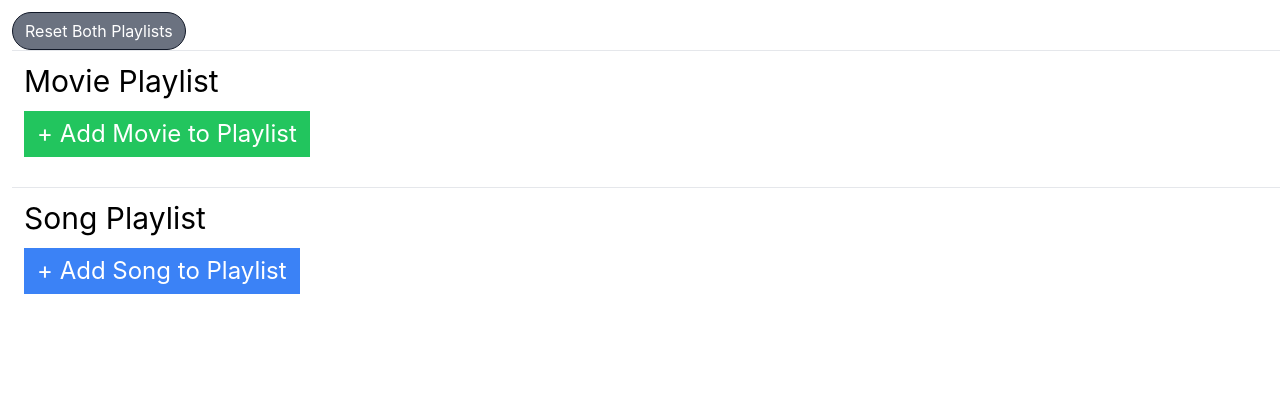
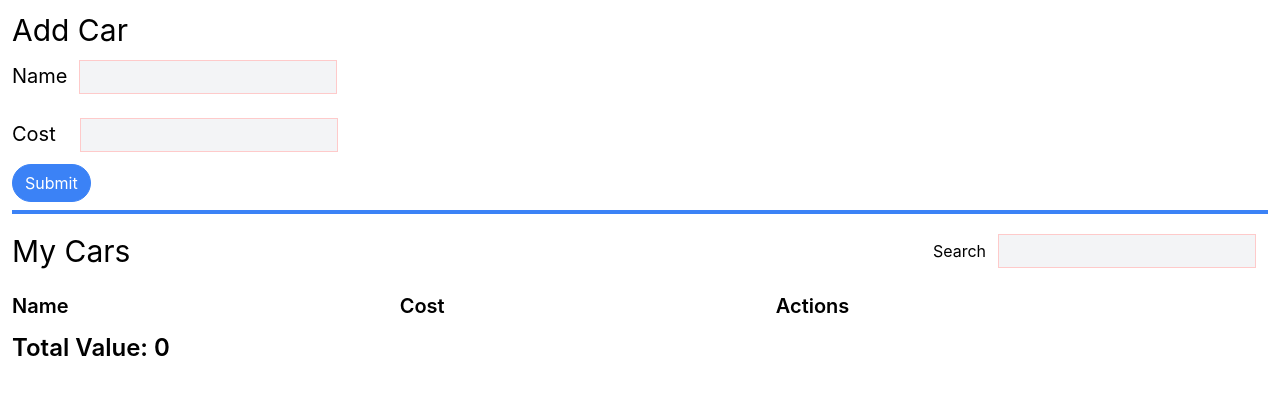
Before and after one commit to chhandanbanerjee100/React-Projects, a React (Create React App) app: page / in a window 1280 px wide. Shown: the top 394 px of the page. Built offline with nearby package versions, Linux system fonts and the light colour scheme.

Commit message:
Redux Project-II

```diff
--- a/src/App.js
+++ b/src/App.js
@@ -1,7 +1,8 @@
 import './App.css';
 
 // import Index from './components/third_project/Index';
-import Index from './components/redux/Index';
+// import Index from './components/redux/Index';
+import Index from './components/redux-II/Index';
 
 function App() {
   return (
@@ -9,7 +10,8 @@ function App() {
       {/* <Api_Project /> */}
       {/* <BookProject /> */}
       {/* <Index /> 3rd Project */}
-      <Index /> {/* Redux Project */}
+      {/* <Index /> Redux Project */}
+      <Index />
     </div>
   );
 }
--- /dev/null
+++ b/src/components/redux-II/Index.js
@@ -0,0 +1,50 @@
+import CarForm from "./atoms/CarForm";
+import CarList from "./atoms/CarList";
+import CarSearch from "./atoms/CarSearch";
+import CarValue from "./atoms/CarValue";
+function Index() {
+  return (
+    <div className="m-3" >
+      <CarForm />
+      <CarSearch />
+      <CarList />
+      <CarValue />
+    </div>
+  )
+}
+
+export default Index
+
+/*
+Redux Store Design
+  1. Identify what state exists in the app
+  2. Identify How it changes over time
+  3. Group together common pieces of state
+  4. Create a Slice for each group
+States We Need
+  1. name
+  2. cost
+  3. searchTerm
+  4. cars
+Redux Design
+  1. changeName
+  2. changeCost
+  3. changeSearchTerm
+  4. addCar
+  5. removeCar
+Slice Design
+  1. Generally implemented after looking for common things
+
+State Related to CRUD
+  1. name
+  2. cost
+  3. changeName
+  4. changeCost
+
+State related to Listing Cars
+  1. searchTerm
+  2. cars
+  3. changeSearchTerm
+  4. addCar
+  5. removeCar
+*/
--- /dev/null
+++ b/src/components/redux-II/atoms/CarForm.js
@@ -0,0 +1,61 @@
+import { useDispatch, useSelector } from "react-redux";
+import { changeName, changeCost, addCar } from "../store/Index";
+import Button from "../../third_project/atoms/Button";
+// import { useState } from "react";
+
+function CarForm() {
+  // const [name, setName] = useState("");
+  const dispatch = useDispatch();
+  const { name, cost } = useSelector((state)=> {
+    return {
+      name: state.form.name,
+      cost: state.form.cost
+    }
+  })
+  const handleNameChange = (event)=> {
+    // console.log(event.target.value)
+    dispatch(changeName(event.target.value));
+  };
+
+  const handleCostChange = (event)=> {
+    const carCost = parseInt(event.target.value) || 0;
+    dispatch(changeCost(carCost));
+  };
+
+  const handleSubmit = (event) => {
+    event.preventDefault();
+    // console.log(name, cost);
+    dispatch(addCar({
+      name, cost
+    }))
+  }
+
+  return (
+    <div>
+      <h4 className="text-3xl">Add Car</h4>
+      <form onSubmit={handleSubmit}>
+        <label className="text-xl" htmlFor="">Name</label>
+        <input
+          type="text"
+          className="mx-3 bg-gray-100 border border-red-200 my-3 p-1"
+          onChange={handleNameChange}
+          value={name}
+        />
+        <br />
+        <label className="text-xl" htmlFor="">Cost</label>
+        <input
+          type="number"
+          className="mx-3 bg-gray-100 border border-red-200 my-3 ml-6 p-1"
+          onChange={handleCostChange}
+          value={cost || ""}
+        />
+        <br />
+        <Button primary rounded>Submit</Button>
+      </form>
+      <hr className="my-2 border-2 border-blue-500 cursor-pointer hover:border-red-500 duration-500" />
+    </div>
+
+  )
+}
+
+export default CarForm
--- /dev/null
+++ b/src/components/redux-II/atoms/CarList.js
@@ -0,0 +1,39 @@
+import { useSelector, useDispatch } from "react-redux"
+import { removeCar } from "../store/Index";
+
+function CarList() {
+  const dispatch = useDispatch();
+  const cars = useSelector(({cars: {data, searchTerm}})=>{
+    return data.filter((car)=> car.name.toLowerCase().includes(searchTerm.toLowerCase()));
+  })
+
+  const handleDelete = (car) => {
+    dispatch(removeCar(car.id));
+  }
+  const renderedCars = cars.map((car)=> {
+    return (
+      <div key={car.id} className="flex w-2/3 items-center py-2 px-4 bg-gray-200 rounded-lg mb-2">
+        <span className="text-lg font-semibold flex-grow">{car.name}</span>
+        <span className="text-lg font-semibold flex-grow">${car.cost}</span>
+        <button
+        onClick={() => handleDelete(car)}
+        className="ml-4 p-2 rounded text-white bg-red-500 border border-red-600"
+        >
+          Delete
+        </button>
+      </div>
+    )
+  })
+  return (
+    <div>
+      <div className= "flex w-2/3 items-center font-semibold text-xl justify-between my-3" >
+        <span>Name</span>
+        <span>Cost</span>
+        <span>Actions</span>
+      </div>
+      {renderedCars}
+    </div>
+  )
+}
+
+export default CarList
--- /dev/null
+++ b/src/components/redux-II/atoms/CarSearch.js
@@ -0,0 +1,30 @@
+import { useDispatch, useSelector } from "react-redux"
+import { changeSearchTerm } from "../store/Index"
+
+function CarSearch() {
+  const dispatch = useDispatch();
+  const searchTerm = useSelector((state)=>{
+    return state.cars.searchTerm;
+  });
+
+  const handleSearchTermChange = (event)=> {
+    dispatch(changeSearchTerm(event.target.value));
+  }
+
+  return (
+    <div className="flex items-center justify-between" >
+      <span className="text-3xl">My Cars</span>
+      <div>
+        <label>Search</label>
+        <input
+          type="text"
+          className="mx-3 bg-gray-100 border border-red-200 my-3 p-1"
+          value={searchTerm}
+          onChange={handleSearchTermChange}
+        />
+      </div>
+    </div>
+  )
+}
+
+export default CarSearch
--- /dev/null
+++ b/src/components/redux-II/atoms/CarValue.js
@@ -0,0 +1,15 @@
+import { useSelector } from "react-redux";
+function CarValue() {
+  const totalValue = useSelector(({cars: {data, searchTerm}})=>{
+    return  data
+      .filter((car)=> car.name.toLowerCase().includes(searchTerm.toLowerCase()))
+      .reduce((acc,cur)=> acc + cur.cost, 0);
+  })
+  return (
+    <div>
+      <span className="font-semibold text-2xl" >Total Value: {totalValue}</span>
+    </div>
+  )
+}
+
+export default CarValue
--- /dev/null
+++ b/src/components/redux-II/store/Index.js
@@ -0,0 +1,21 @@
+import { configureStore } from "@reduxjs/toolkit";
+import {
+  carsReducer,
+  addCar,
+  removeCar,
+  changeSearchTerm
+} from "./slices/carsSlice";
+import {
+  formReducer,
+  changeName,
+  changeCost
+} from "./slices/formSlice";
+
+const store = configureStore({
+  reducer: {
+    cars: carsReducer,
+    form: formReducer
+  }
+})
+// console.log(store.getState());
+export { store, addCar, removeCar, changeSearchTerm, changeCost, changeName}
--- /dev/null
+++ b/src/components/redux-II/store/slices/carsSlice.js
@@ -0,0 +1,33 @@
+import { createSlice, nanoid } from "@reduxjs/toolkit";
+
+const carsSlice = createSlice({
+  name: "cars",
+  initialState: {
+    data: [],
+    searchTerm: ""
+  },
+  reducers: {
+    changeSearchTerm(state, action){
+      state.searchTerm = action.payload;
+    },
+    addCar(state, action){
+      // Assumption: payload will have {id: 1, name: "ford", cost: 140}
+      state.data.push({
+        name: action.payload.name,
+        cost: action.payload.cost,
+        id: nanoid(),
+      })
+    },
+    removeCar(state, action){
+      // action.payload will be id of the car we are trying to delete
+      const updatedCars = state.data.filter((car)=> car.id !== action.payload );
+      state.data = updatedCars;
+    }
+  }
+})
+
+export const { changeSearchTerm, addCar, removeCar } = carsSlice.actions;
+export const carsReducer = carsSlice.reducer
+/*
+ln 15 and 16 the reason we are not getting values from formSlice is that one slice cant get access to other. So the assumption is we are going to get it from action payload.
+*/
--- /dev/null
+++ b/src/components/redux-II/store/slices/formSlice.js
@@ -0,0 +1,26 @@
+import { createSlice } from "@reduxjs/toolkit";
+import { addCar } from "./carsSlice";
+const formSlice = createSlice({
+  name: "form",
+  initialState: {
+    name: "",
+    cost: 0
+  },
+  reducers: {
+    changeName(state, action){
+      state.name = action.payload;
+    },
+    changeCost(state, action){
+      state.cost = action.payload;
+    }
+  },
+  extraReducers: (builder) => {
+    builder.addCase(addCar, (state, action)=> {
+      state.name = "";
+      state.cost = 0;
+    })
+  }
+})
+
+export const { changeName, changeCost } = formSlice.actions;
+export const formReducer = formSlice.reducer;
--- a/src/index.js
+++ b/src/index.js
@@ -4,8 +4,9 @@ import './index.css';
 import App from './App';
 import reportWebVitals from './reportWebVitals';
 // import { NavigationProvider } from './components/third_project/context/navigation';
-import { store } from "./components/redux/store/Index";
+// import { store } from "./components/redux/store/Index";
 import { Provider } from 'react-redux';
+import { store } from './components/redux-II/store/Index';
 
 const root = ReactDOM.createRoot(document.getElementById('root'));
 root.render(
```
